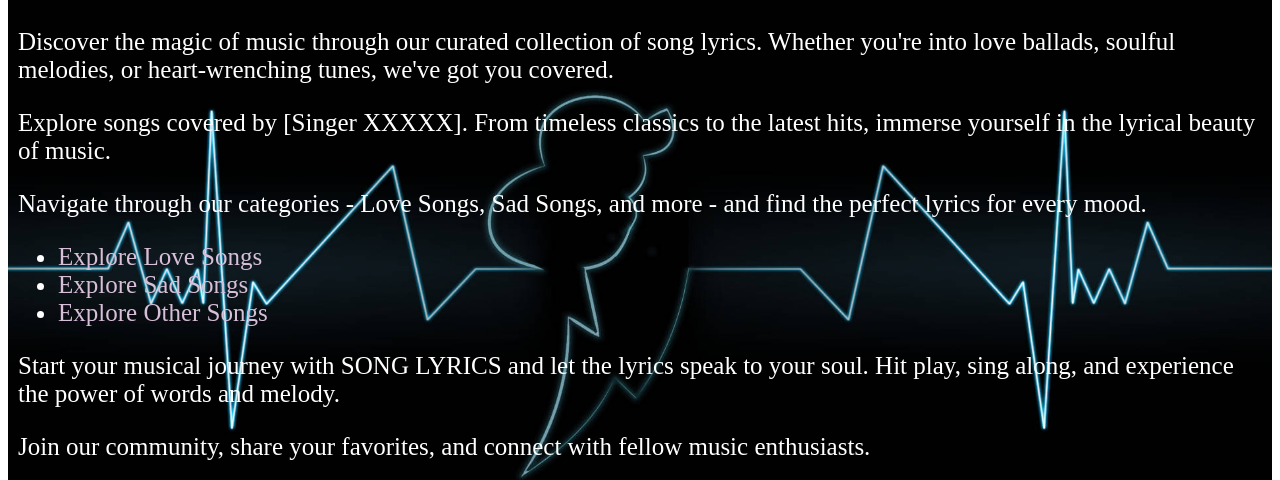
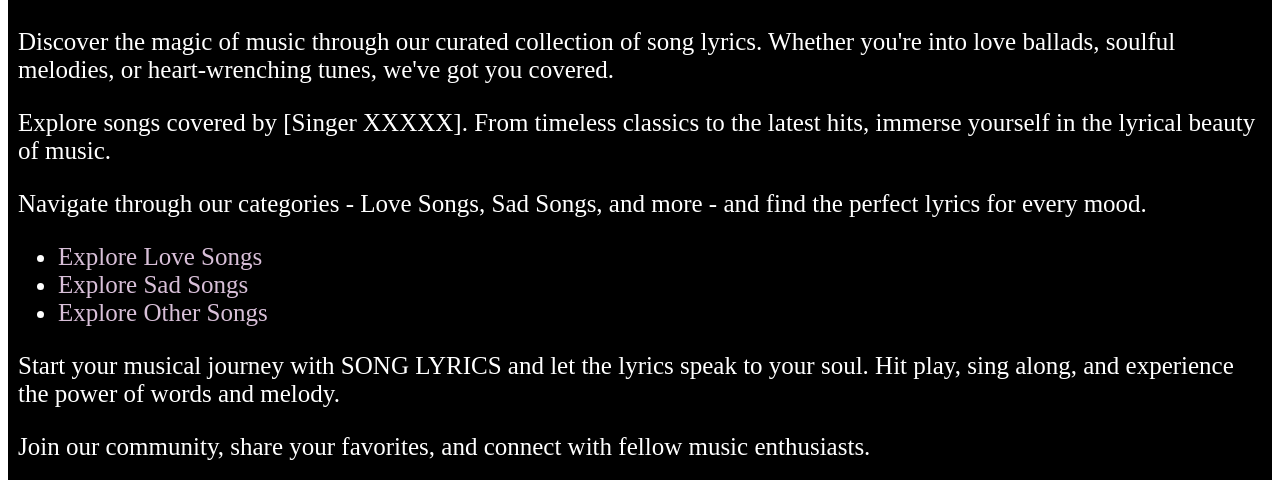
Before and after one commit to manojsr565/manoj.github.io, a plain HTML site: page index.html in a window 1280 px wide. Shown: the part 320-800 px from the top of the page. Drawn offline with Linux system fonts and the light colour scheme.

Commit message:
Update style.css

```diff
--- a/style.css
+++ b/style.css
@@ -55,10 +55,9 @@
 /* Body */
 .main {
     font-size: 25px;
-    background-image: url('images/5.jpg');
-    background-size: cover;
     padding: 10px;
     color: white;
+    background-color: black;
 }
 .main a{
     text-decoration: none;
```
